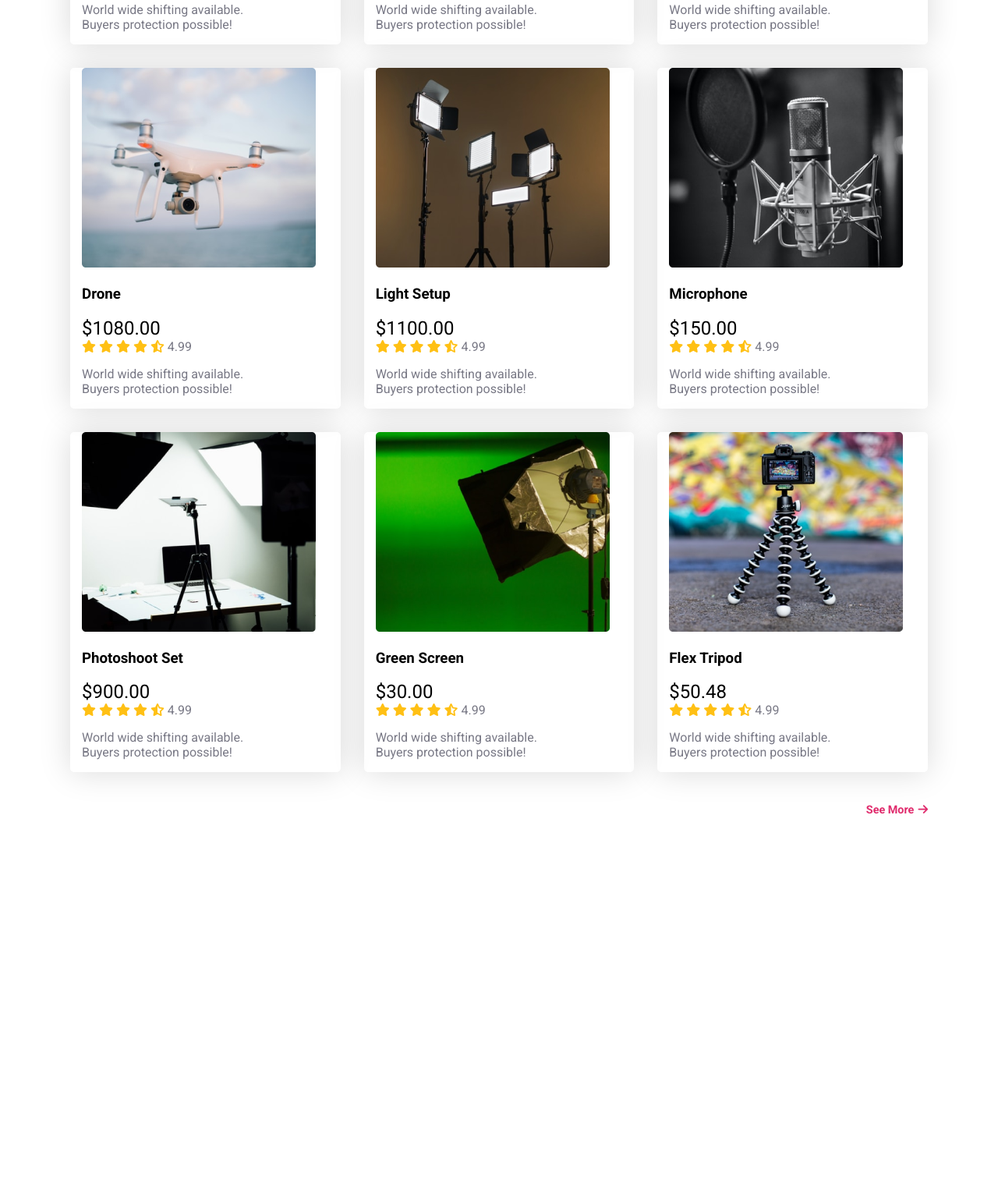
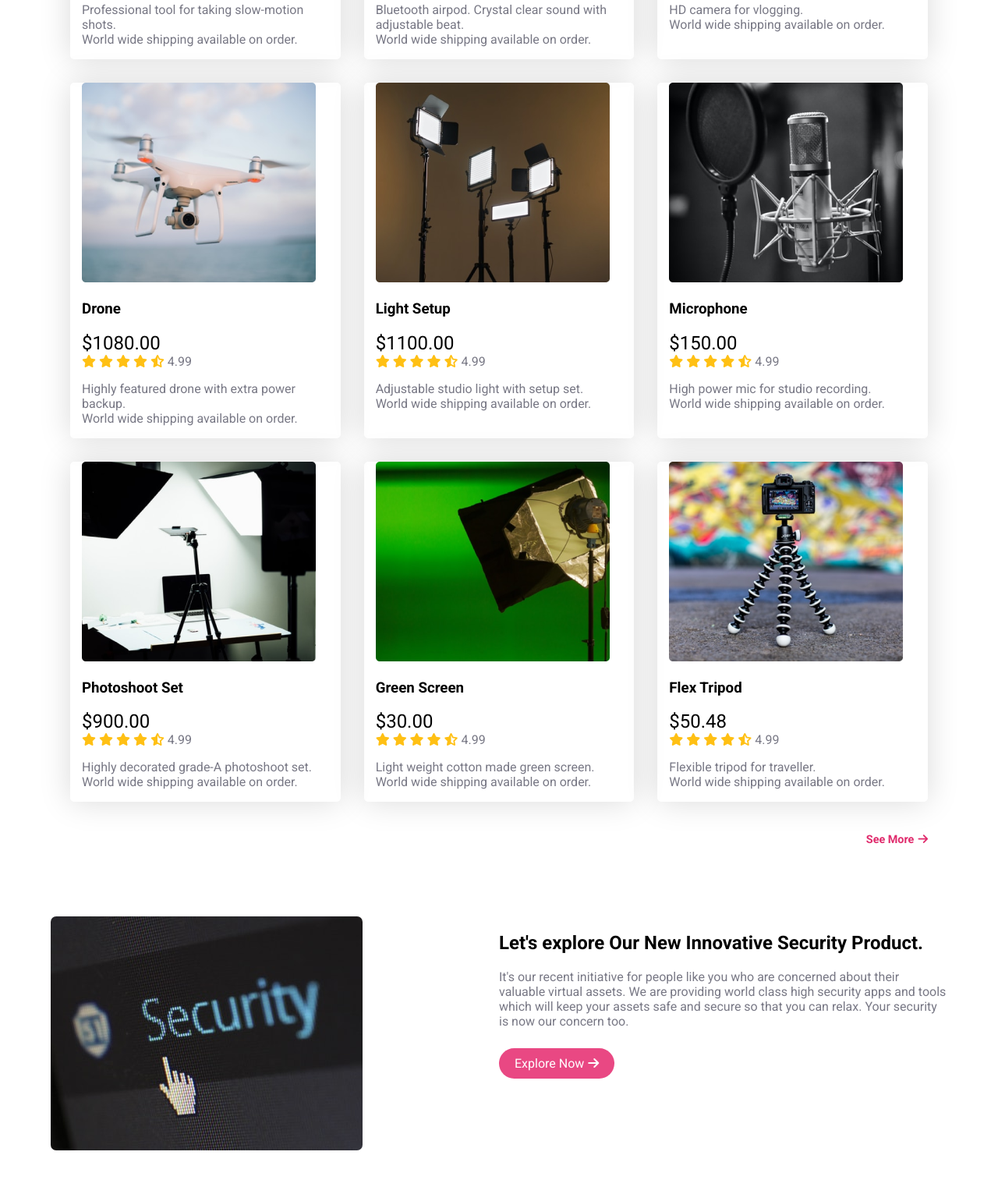
Before and after one commit to Junaith1994/influencer-website, a plain HTML site: page index.html in a window 1280 px wide. Shown: the part 1180-2693 px from the top of the page at 78% size. Before the commit the page ends 2317 px from the top, so only its background shows below. Drawn offline with Linux system fonts and the light colour scheme.

Commit message:
Added New product section

```diff
--- a/index.html
+++ b/index.html
@@ -67,7 +67,7 @@
                         <i class="fas fa-star-half-alt"></i>
                     </span>
                     <span class="rating-number">4.99</span>
-                    <p>World wide shifting available. <br> Buyers protection possible!</p>
+                    <p>Professional tool for taking slow-motion shots.<br>World wide shipping available on order.</p>
                 </div>
             </div>
             <div class="product">
@@ -84,7 +84,7 @@
                         <i class="fas fa-star-half-alt"></i>
                     </span>
                     <span class="rating-number">4.99</span>
-                    <p>World wide shifting available. <br> Buyers protection possible!</p>
+                    <p>Bluetooth airpod. Crystal clear sound with adjustable beat. <br> World wide shipping available on order.</p>
                 </div>
             </div>
             <div class="product">
@@ -101,7 +101,7 @@
                         <i class="fas fa-star-half-alt"></i>
                     </span>
                     <span class="rating-number">4.99</span>
-                    <p>World wide shifting available. <br> Buyers protection possible!</p>
+                    <p>HD camera for vlogging. <br> World wide shipping available on order.</p>
                 </div>
             </div>
             <div class="product">
@@ -118,7 +118,7 @@
                         <i class="fas fa-star-half-alt"></i>
                     </span>
                     <span class="rating-number">4.99</span>
-                    <p>World wide shifting available. <br> Buyers protection possible!</p>
+                    <p>Highly featured drone with extra power backup. <br> World wide shipping available on order.</p>
                 </div>
             </div>
             <div class="product">
@@ -135,7 +135,7 @@
                         <i class="fas fa-star-half-alt"></i>
                     </span>
                     <span class="rating-number">4.99</span>
-                    <p>World wide shifting available. <br> Buyers protection possible!</p>
+                    <p>Adjustable studio light with setup set. <br> World wide shipping available on order.</p>
                 </div>
             </div>
             <div class="product">
@@ -152,7 +152,7 @@
                         <i class="fas fa-star-half-alt"></i>
                     </span>
                     <span class="rating-number">4.99</span>
-                    <p>World wide shifting available. <br> Buyers protection possible!</p>
+                    <p>High power mic for studio recording. <br> World wide shipping available on order.</p>
                 </div>
             </div>
             <div class="product">
@@ -169,7 +169,7 @@
                         <i class="fas fa-star-half-alt"></i>
                     </span>
                     <span class="rating-number">4.99</span>
-                    <p>World wide shifting available. <br> Buyers protection possible!</p>
+                    <p>Highly decorated grade-A photoshoot set. <br> World wide shipping available on order.</p>
                 </div>
             </div>
             <div class="product">
@@ -186,7 +186,7 @@
                         <i class="fas fa-star-half-alt"></i>
                     </span>
                     <span class="rating-number">4.99</span>
-                    <p>World wide shifting available. <br> Buyers protection possible!</p>
+                    <p>Light weight cotton made green screen. <br> World wide shipping available on order.</p>
                 </div>
             </div>
             <div class="product">
@@ -203,12 +203,30 @@
                         <i class="fas fa-star-half-alt"></i>
                     </span>
                     <span class="rating-number">4.99</span>
-                    <p>World wide shifting available. <br> Buyers protection possible!</p>
+                    <p>Flexible tripod for traveller. <br> World wide shipping available on order.</p>
                 </div>
             </div>
         </div>
         <div class="see-more"><a href=""><span>See More</span><span class="right-arrow"><i class="fas fa-arrow-right"></i></span></a></div>
     </main>
     <!-- Main Section End -->
+    <!-- New Product Section Start  -->
+    <section class="new-product">
+        <div class="new-product-container">
+            <div class="product-banner"><img src="media/images/security.png" alt="security-product"></div>
+            <div class="new-product-info">
+                <h2 class="New-product-title">Let's explore Our New Innovative Security Product.</h2>
+                <p>It's our recent initiative for people like you who are concerned about their  valuable virtual assets. We are providing world class high security apps and tools which will keep your assets safe and secure so that you can relax. Your security is now our concern too.</p>
+                <br>
+                <a class="explore-button" href="">Explore Now<span class="right-arrow"><i class="fas fa-arrow-right"></i></span></a>
+            </div>
+        </div>
+    </section>
+    <!-- New Product Section End  -->
+    <!-- Footer Section Start  -->
+    <footer>
+
+    </footer>
+    <!-- Footer Section End  -->
 </body>
 </html>
--- a/styles/style.css
+++ b/styles/style.css
@@ -6,7 +6,7 @@
 body {
     font-family: 'Roboto', sans-serif;
 }
-.button {
+.button, .explore-button{
     text-decoration: none;
     background-color: rgba(230, 47, 114, 0.877);
     color: white;
@@ -59,6 +59,11 @@ body {
     margin-left: 30px;
     background-image: url("../media/images/Circle design.svg");
     background-repeat: no-repeat;
+}
+/* Top banner image Transition */
+.top-banner-image:hover {
+  transform: rotate(360deg);
+  transition: rotate 4s;
 }
 
 .ecommerce-section {
@@ -123,3 +128,18 @@ main {
 .right-arrow {
     margin-left: 5px;
 }
+
+/*-----------------------------
+    New product section styles
+-------------------------------*/
+.new-product {
+    max-width: 1150px;
+    margin: 80px auto;
+}
+.new-product-container {
+    display: grid;
+    grid-template-columns: 1fr 1fr;
+}
+.product-banner img {
+    border-radius: 7px;
+}
```
Also changed, not shown: media/images/security.png (added).
